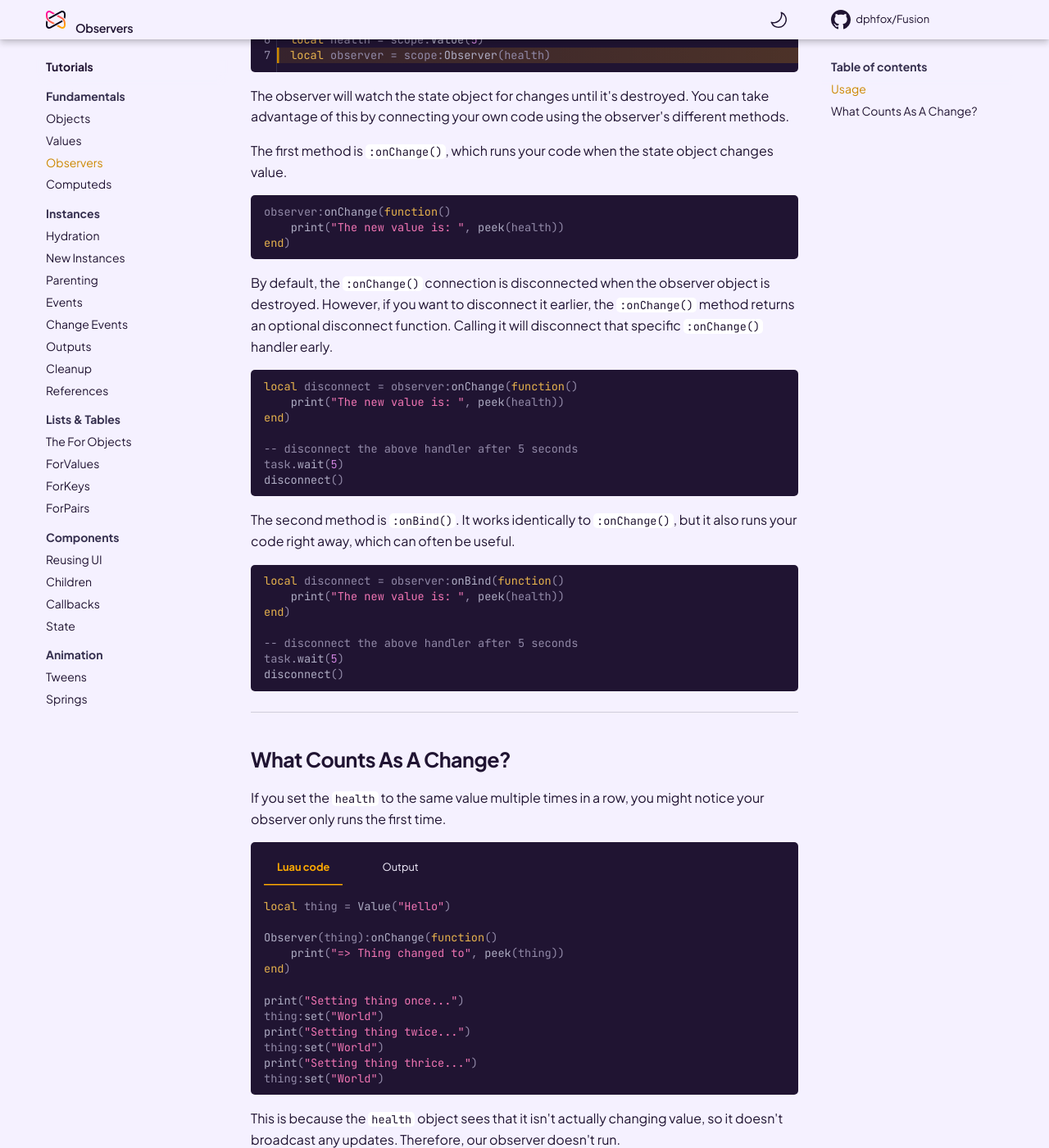
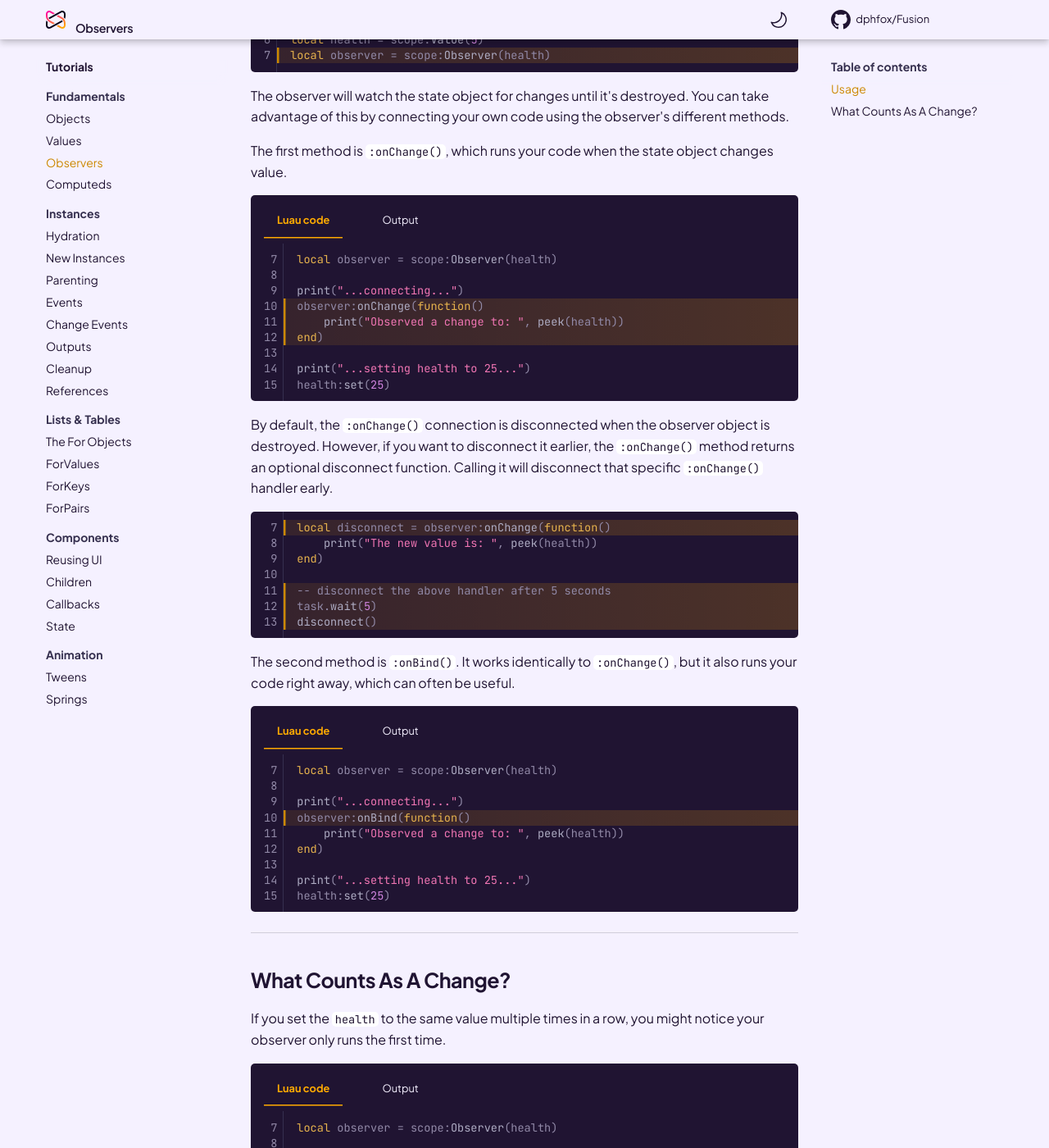
Before and after one commit to dphfox/Fusion, an MkDocs documentation site: the page built from docs/tutorials/fundamentals/observers.md, in a window 1280 px wide and 1400 px high, scrolled down 672 px. Shown: the whole window at 82% size. Built offline with MkDocs 1.6.1 and Material for MkDocs 9.7.7, drawn with Linux system fonts in a browser that asks for light colours; comment, search, counter and statistics services are not loaded; the version menu is left out; some of the changed text lies outside the part shown.

Commit message:
Finish observer tutorial

````diff
--- a/docs/tutorials/fundamentals/observers.md
+++ b/docs/tutorials/fundamentals/observers.md
@@ -33,18 +33,34 @@ different methods.
 The first method is `:onChange()`, which runs your code when the state object
 changes value.
 
-```Lua
-observer:onChange(function()
-	print("The new value is: ", peek(health))
-end)
-```
+=== "Luau code"
+
+	```Lua linenums="7" hl_lines="4-6"
+	local observer = scope:Observer(health)
+
+	print("...connecting...")
+	observer:onChange(function()
+		print("Observed a change to: ", peek(health))
+	end)
+
+	print("...setting health to 25...")
+	health:set(25)
+	```
+
+=== "Output"
+
+	```
+	...connecting...
+	...setting health to 25...
+	Observed a change to: 25
+	```
 
 By default, the `:onChange()` connection is disconnected when the observer
 object is destroyed. However, if you want to disconnect it earlier, the
 `:onChange()` method returns an optional disconnect function. Calling it will
 disconnect that specific `:onChange()` handler early.
 
-```Lua
+```Lua linenums="7" hl_lines="1 5-7"
 local disconnect = observer:onChange(function()
 	print("The new value is: ", peek(health))
 end)
@@ -57,15 +73,28 @@ disconnect()
 The second method is `:onBind()`. It works identically to `:onChange()`, but it
 also runs your code right away, which can often be useful.
 
-```Lua
-local disconnect = observer:onBind(function()
-	print("The new value is: ", peek(health))
-end)
+=== "Luau code"
 
--- disconnect the above handler after 5 seconds
-task.wait(5)
-disconnect()
-```
+	```Lua linenums="7" hl_lines="4"
+	local observer = scope:Observer(health)
+
+	print("...connecting...")
+	observer:onBind(function()
+		print("Observed a change to: ", peek(health))
+	end)
+
+	print("...setting health to 25...")
+	health:set(25)
+	```
+
+=== "Output"
+
+	```
+	...connecting...
+	Observed a change to: 5
+	...setting health to 25...
+	Observed a change to: 25
+	```
 
 -----
 
@@ -76,35 +105,28 @@ notice your observer only runs the first time.
 
 === "Luau code"
 
-	```Lua
-	local thing = Value("Hello")
+	```Lua linenums="7"
+	local observer = scope:Observer(health)
 
-	Observer(thing):onChange(function()
-		print("=> Thing changed to", peek(thing))
+	observer:onChange(function()
+		print("Observed a change to: ", peek(health))
 	end)
 
-	print("Setting thing once...")
-	thing:set("World")
-	print("Setting thing twice...")
-	thing:set("World")
-	print("Setting thing thrice...")
-	thing:set("World")
+	print("...setting health to 25 three times...")
+	health:set(25)
+	health:set(25)
+	health:set(25)
 	```
 
 === "Output"
 
 	```
-	Setting thing once...
-	=> Thing changed to World
-	Setting thing twice...
-	Setting thing thrice...
+	...setting health to 25 three times...
+	Observed a change to: 25
 	```
 
 This is because the `health` object sees that it isn't actually changing value,
 so it doesn't broadcast any updates. Therefore, our observer doesn't run.
 
-![A diagram showing how value objects only send updates if the new value and previous value aren't equal.](Value-Equality-Dark.svg#only-dark)
-![A diagram showing how value objects only send updates if the new value and previous value aren't equal.](Value-Equality-Light.svg#only-light)
-
 This leads to improved performance because your code runs less often. Fusion
 applies these kinds of optimisations generously throughout your program.
````
Also changed, not shown: docs/tutorials/fundamentals/observers/Value-Equality-Dark.svg (deleted), docs/tutorials/fundamentals/observers/Value-Equality-Light.svg (deleted).
